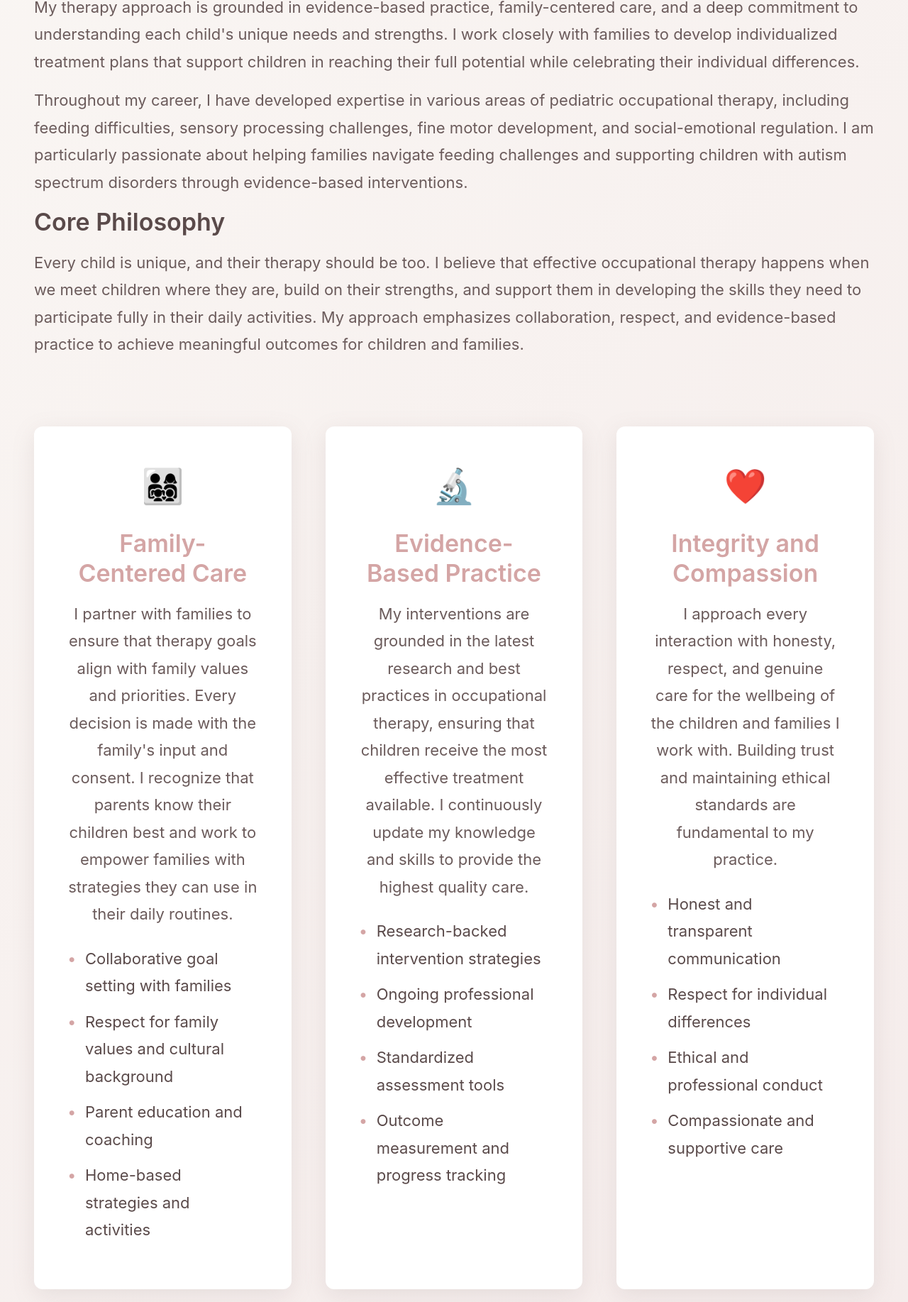
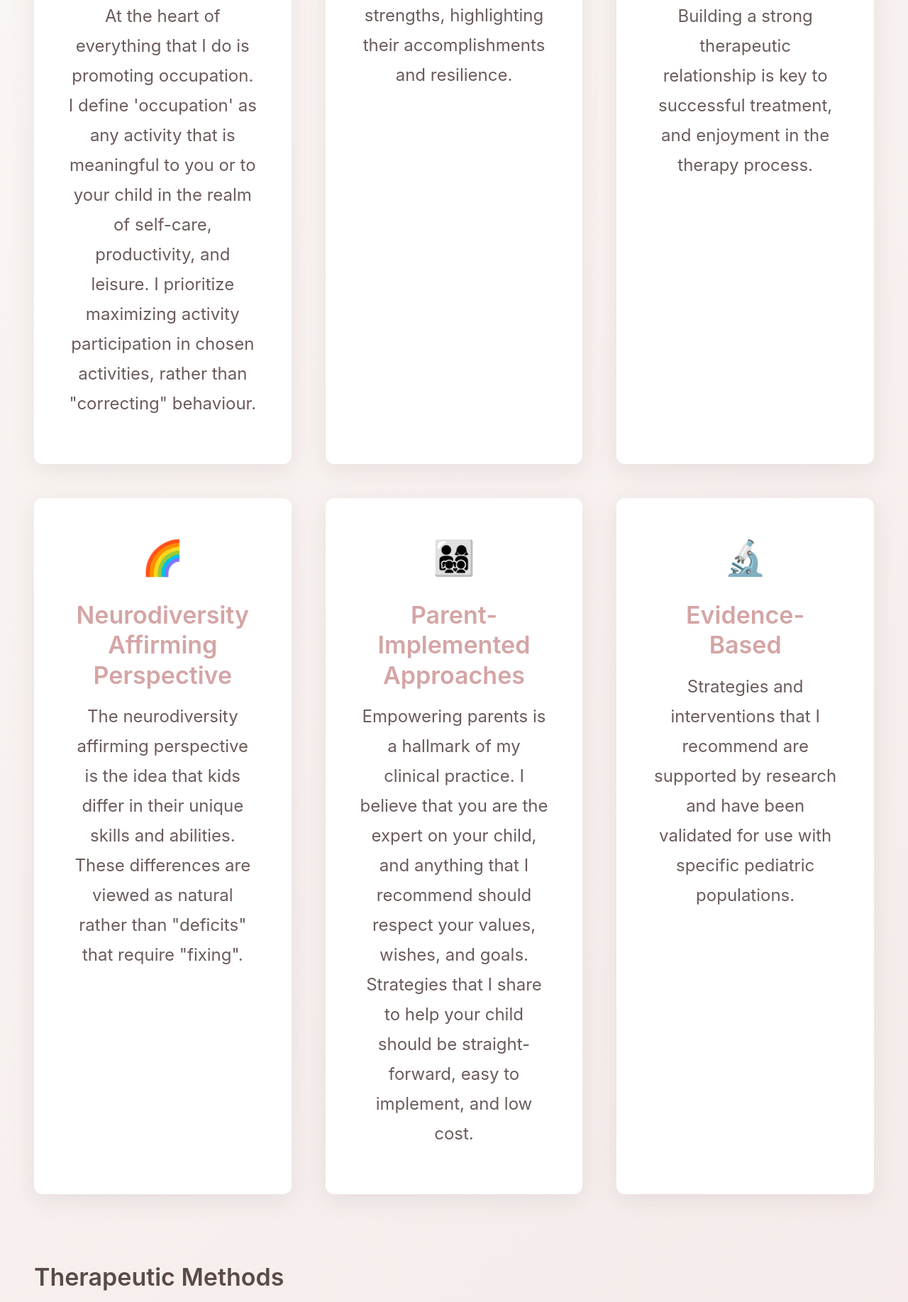
Before and after one commit to liamdasilva/fernandaot.github.io, a plain HTML site: page approach.html in a window 1280 px wide. Shown: the part 618-2453 px from the top of the page at 71% size. Drawn offline with Linux system fonts and the light colour scheme.

Commit message:
fix about me spacing

```diff
--- a/approach.html
+++ b/approach.html
@@ -20,83 +20,50 @@
         <section class="approach-section main-page-section">
             <div class="approach-content">
                 <h1>My Approach</h1>
-                <div class="approach-intro">
-                    <p class="lead">
-                        My therapeutic approach is built on the foundation of family-centered care, where I work collaboratively with families
-                        to understand their goals, concerns, and priorities. I believe that parents are the experts on their children, and my
-                        role is to provide the professional knowledge and tools to support their child's development.
-                    </p>
-                </div>
 
-                <div class="approach-expertise">
-                    <h2>My Approach & Expertise</h2>
-                    <p>
-                        My therapy approach is grounded in evidence-based practice, family-centered care, and a deep commitment to understanding
-                        each child's unique needs and strengths. I work closely with families to develop individualized treatment plans that
-                        support children in reaching their full potential while celebrating their individual differences.
-                    </p>
-                    <p>
-                        Throughout my career, I have developed expertise in various areas of pediatric occupational therapy, including
-                        feeding difficulties, sensory processing challenges, fine motor development, and social-emotional regulation.
-                        I am particularly passionate about helping families navigate feeding challenges and supporting children with autism
-                        spectrum disorders through evidence-based interventions.
-                    </p>
-                </div>
-
-                <div class="approach-philosophy">
-                    <h2>Core Philosophy</h2>
-                    <p>
-                        Every child is unique, and their therapy should be too. I believe that effective occupational therapy happens when
-                        we meet children where they are, build on their strengths, and support them in developing the skills they need
-                        to participate fully in their daily activities. My approach emphasizes collaboration, respect, and evidence-based
-                        practice to achieve meaningful outcomes for children and families.
-                    </p>
-                </div>
 
                 <div class="approach-pillars">
                     <div class="pillar">
+                        <div class="pillar-icon">🎯</div>
+                        <h2>Occupation-Focused Delivery Model</h2>
+                        <p>
+                            At the heart of everything that I do is promoting occupation. I define 'occupation' as any activity that is meaningful to you or to your child in the realm of self-care, productivity, and leisure. I prioritize maximizing activity participation in chosen activities, rather than "correcting" behaviour.
+                        </p>
+                    </div>
+                    <div class="pillar">
+                        <div class="pillar-icon">💪</div>
+                        <h2>Strength-Based Approach</h2>
+                        <p>
+                            I build on your child's strengths, highlighting their accomplishments and resilience.
+                        </p>
+                    </div>
+                    <div class="pillar">
+                        <div class="pillar-icon">🤝</div>
+                        <h2>Relationship-Focused Framework</h2>
+                        <p>
+                            Building a strong therapeutic relationship is key to successful treatment, and enjoyment in the therapy process.
+                        </p>
+                    </div>
+                    <div class="pillar">
+                        <div class="pillar-icon">🌈</div>
+                        <h2>Neurodiversity Affirming Perspective</h2>
+                        <p>
+                            The neurodiversity affirming perspective is the idea that kids differ in their unique skills and abilities. These differences are viewed as natural rather than "deficits" that require "fixing".
+                        </p>
+                    </div>
+                    <div class="pillar">
                         <div class="pillar-icon">👨‍👩‍👧‍👦</div>
-                        <h2>Family-Centered Care</h2>
+                        <h2>Parent-Implemented Approaches</h2>
                         <p>
-                            I partner with families to ensure that therapy goals align with family values and priorities. Every decision
-                            is made with the family's input and consent. I recognize that parents know their children best and work to
-                            empower families with strategies they can use in their daily routines.
+                            Empowering parents is a hallmark of my clinical practice. I believe that you are the expert on your child, and anything that I recommend should respect your values, wishes, and goals. Strategies that I share to help your child should be straight-forward, easy to implement, and low cost.
                         </p>
-                        <ul class="pillar-details">
-                            <li>Collaborative goal setting with families</li>
-                            <li>Respect for family values and cultural background</li>
-                            <li>Parent education and coaching</li>
-                            <li>Home-based strategies and activities</li>
-                        </ul>
                     </div>
                     <div class="pillar">
                         <div class="pillar-icon">🔬</div>
-                        <h2>Evidence-Based Practice</h2>
+                        <h2>Evidence-Based</h2>
                         <p>
-                            My interventions are grounded in the latest research and best practices in occupational therapy, ensuring
-                            that children receive the most effective treatment available. I continuously update my knowledge and skills
-                            to provide the highest quality care.
+                            Strategies and interventions that I recommend are supported by research and have been validated for use with specific pediatric populations.
                         </p>
-                        <ul class="pillar-details">
-                            <li>Research-backed intervention strategies</li>
-                            <li>Ongoing professional development</li>
-                            <li>Standardized assessment tools</li>
-                            <li>Outcome measurement and progress tracking</li>
-                        </ul>
-                    </div>
-                    <div class="pillar">
-                        <div class="pillar-icon">❤️</div>
-                        <h2>Integrity and Compassion</h2>
-                        <p>
-                            I approach every interaction with honesty, respect, and genuine care for the wellbeing of the children
-                            and families I work with. Building trust and maintaining ethical standards are fundamental to my practice.
-                        </p>
-                        <ul class="pillar-details">
-                            <li>Honest and transparent communication</li>
-                            <li>Respect for individual differences</li>
-                            <li>Ethical and professional conduct</li>
-                            <li>Compassionate and supportive care</li>
-                        </ul>
                     </div>
                 </div>
 
--- a/css/base.css
+++ b/css/base.css
@@ -66,7 +66,7 @@
     --transition-slow: 0.5s ease;
 
     /* Header Height - Dynamic (includes padding) */
-    --header-height: 40px;
+    --header-height: 80px;
 }
 
 /* Tablet Adjustments */
--- a/css/pages.css
+++ b/css/pages.css
@@ -296,6 +296,10 @@
 .pillar h2 {
     color: var(--primary-color);
     margin-bottom: var(--spacing-md);
+}
+
+.pillar p {
+    font-size: var(--font-size-lg);
 }
 
 .pillar-details {
@@ -682,6 +686,16 @@
 
 /* Responsive Page Adjustments */
 @media (max-width: 768px) {
+    /* Mobile: Add padding to account for fixed header */
+    .about-section,
+    .services-section,
+    .contact-section,
+    .approach-section,
+    .expertise-section,
+    .play-project-section {
+        padding-top: calc(var(--header-height) + var(--spacing-2xl)) !important;
+    }
+
     .about-intro {
         text-align: center;
     }
```
